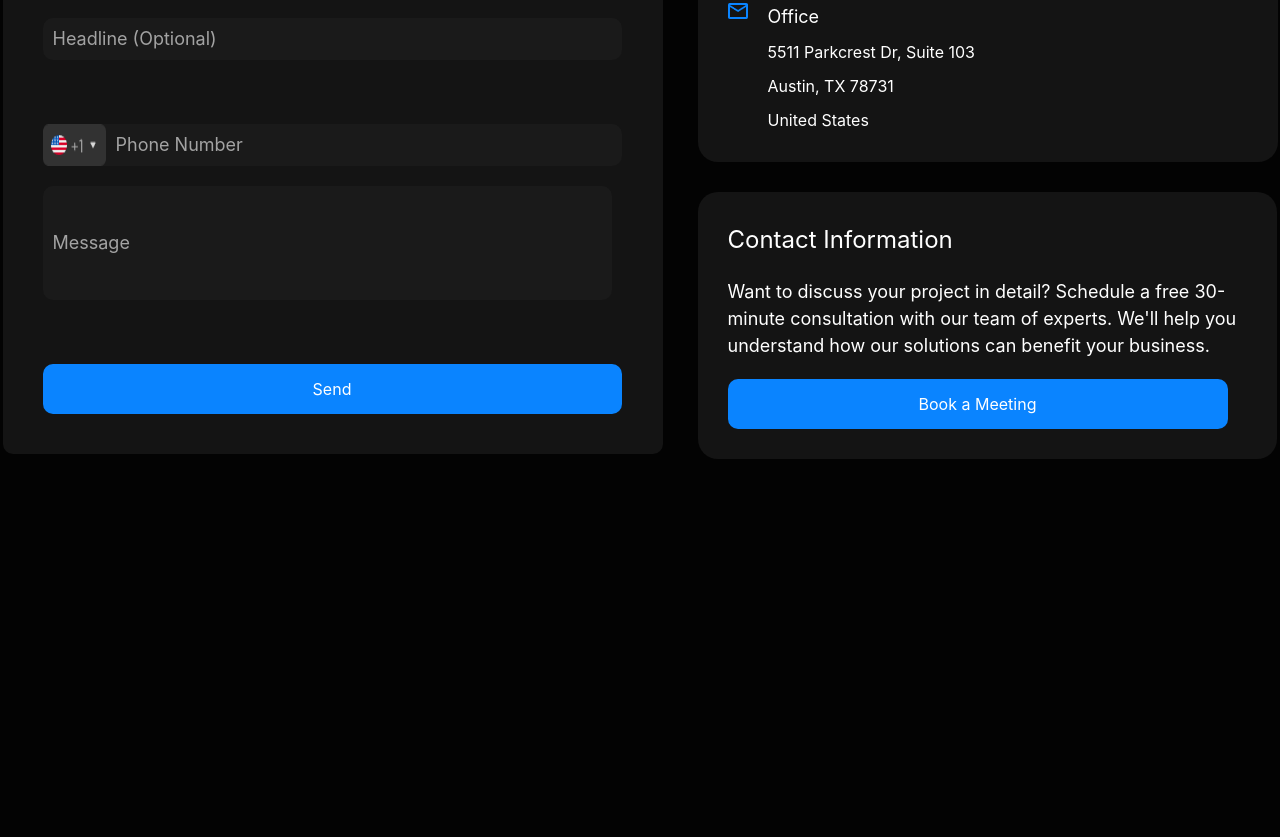
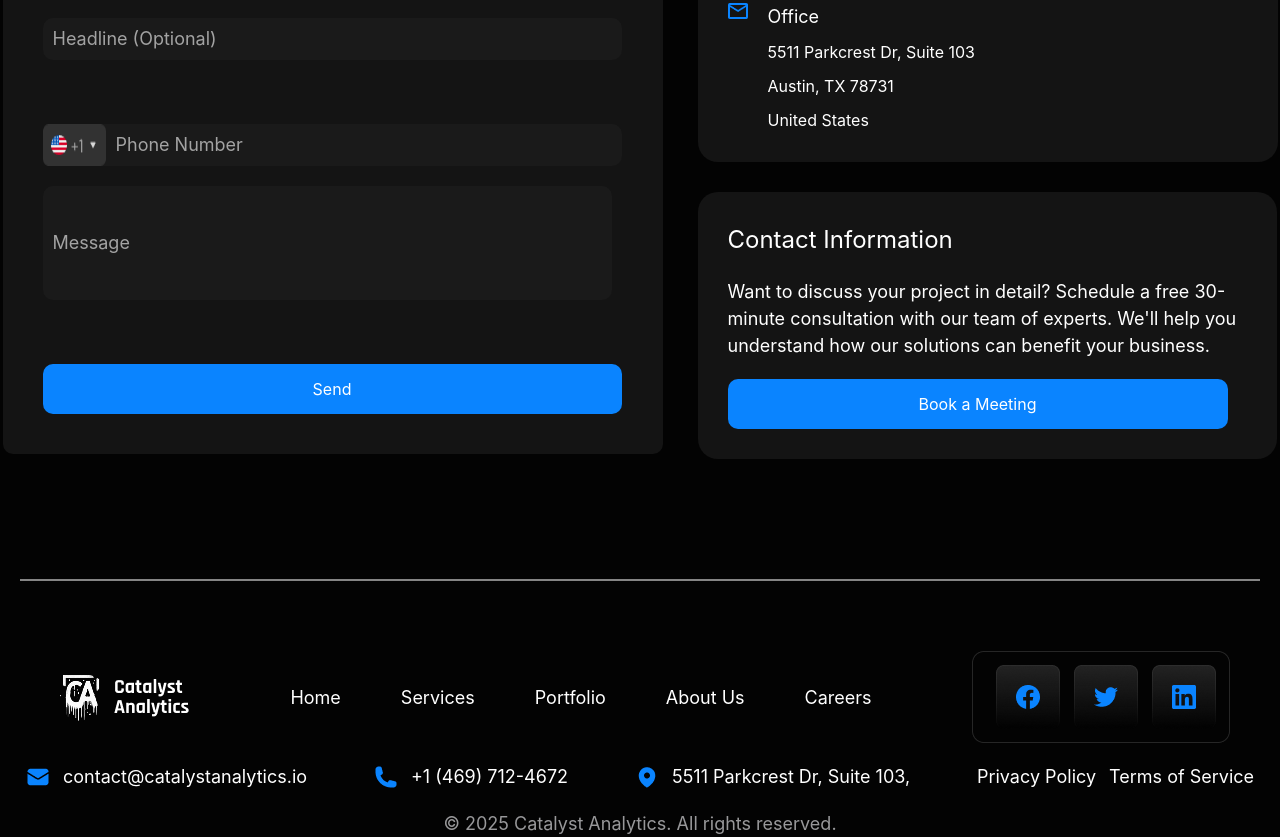
Before and after one commit to sodatovruslan/exam3, a website: page src/index5.html in a window 1280 px wide. Shown: the part 944-1781 px from the top of the page. Before the commit the page ends 1403 px from the top, so only its background shows below. Drawn offline with nearby package versions, Linux system fonts and the light colour scheme; files that its build step writes are made by us from their sources.

Commit message:
add footer and finish

```diff
--- a/src/index5.html
+++ b/src/index5.html
@@ -87,5 +87,60 @@ We’re here to help.</p>
 			</div>
 			</div>
 			</section>
+			<div class='p-[20px] mt-[100px]'>
+	<hr class='border-[#858585] border-[1px]'>
+	</div>
+	<footer>
+
+		<div class='flex flex-col md:flex-row md:justify-around items-center mt-[50px]'>
+			<div>
+			<img src="./image/Logo (6).png" alt="">
+			</div>
+			<div class='flex flex-col  md:flex-row gap-[60px]'>
+				<p class='text-[18px] text-[white]'>Home</p>
+				<p class='text-[18px] text-[white]'>Services</p>
+				<p class='text-[18px] text-[white]'>Portfolio</p>
+				<p class='text-[18px] text-[white]'>About Us</p>
+				<p class='text-[18px] text-[white]'>Careers</p>
+
+			</div>
+			<div>
+
+				<img src="./image/Sub Container (2).png" alt="">
+			</div>
+
+		</div>
+		<div class='flex flex-col md:flex-row items-center justify-around mt-[20px] gap-[15px]'>
+
+
+		<div class='flex flex-col md:flex-row items-center gap-[13px]'>
+			<img src="./image/Icon (5).png" alt="">
+			<p class='text-[18px] text-[white]'>contact@catalystanalytics.io</p>
+		</div>
+		<div class='flex items-center gap-[13px]'>
+			<img src="./image/Icon (6).png" alt="">
+			<p class='text-[18px] text-[white]'>+1 (469) 712-4672</p>
+		</div>
+		<div class='flex items-center gap-[13px]'>
+			<img src="./image/Icon (7).png" alt="">
+			<p class='text-[18px] text-[white]'>5511 Parkcrest Dr, Suite 103, </p>
+		</div>
+		<div class='flex items-center gap-[13px]'>
+		<p class='text-[18px] text-[white]'>Privacy Policy</p>
+			<p class='text-[18px] text-[white]'>Terms of Service</p>
+		</div>
+
+
+
+
+
+
+
+		</div>
+		<div>
+			<p class='text-[18px] text-[#98989A] text-center mt-[20px]'>© 2025 Catalyst Analytics. All rights reserved.</p>
+		</div>
+
+	</footer>
 </body>
 </html>
```
